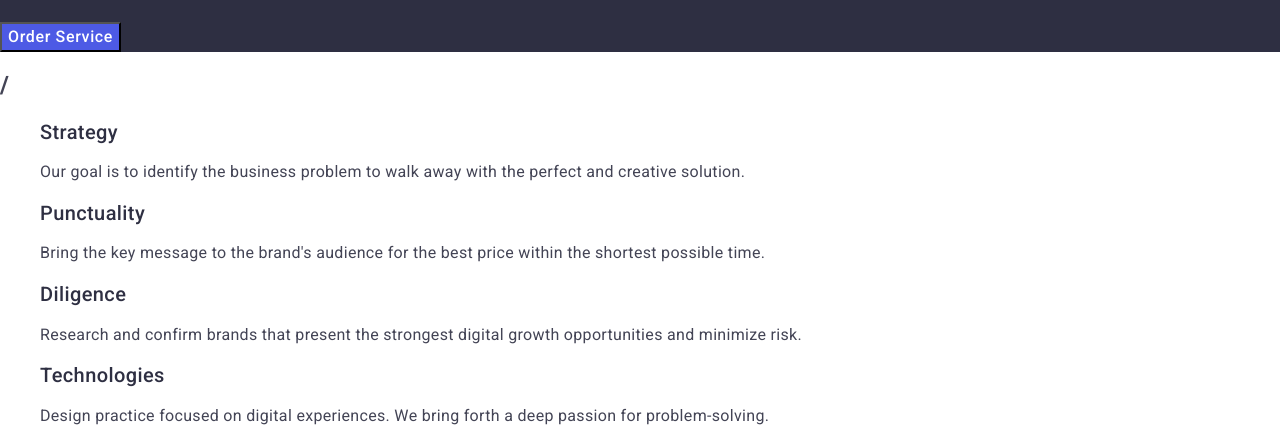
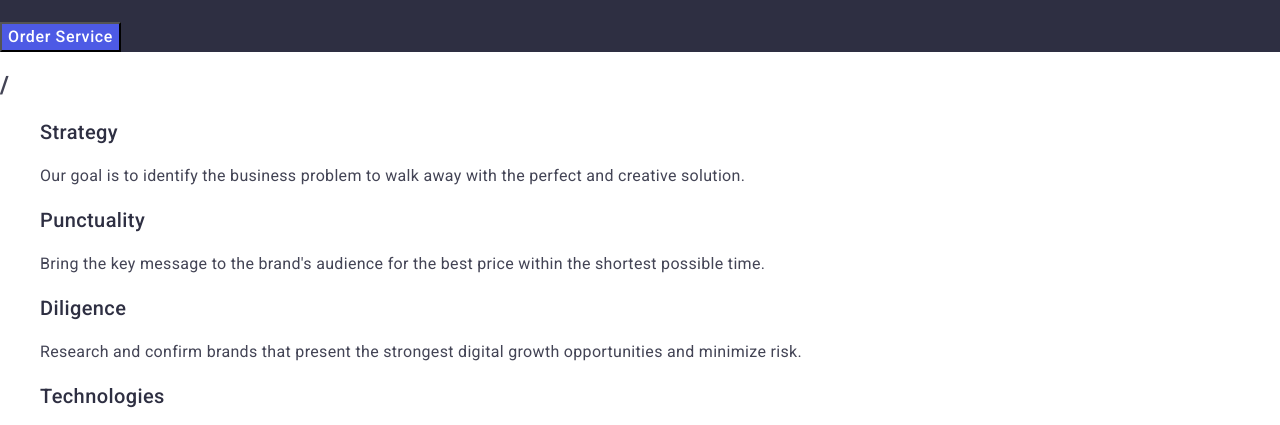
Before and after one commit to MykytaKononov/goit-markup-hw-02, a plain HTML site: page index.html in a window 1280 px wide. Shown: the part 364-789 px from the top of the page. Drawn offline with nearby package versions, Linux system fonts and the light colour scheme.

Commit message:
2/2final

```diff
--- a/index.html
+++ b/index.html
@@ -49,31 +49,31 @@
         <button type="button" class="button">Order Service</button>
       </section>
       <section class="features">
-        <h1>/</h1>
+        <h2>/</h2>
         <ul>
           <li>
-            <h2 class="features-h">Strategy</h2>
+            <h3 class="features-h">Strategy</h3>
             <p class="features-p">
               Our goal is to identify the business problem to walk away with the
               perfect and creative solution.
             </p>
           </li>
           <li>
-            <h2 class="features-h">Punctuality</h2>
+            <h3 class="features-h">Punctuality</h3>
             <p class="features-p">
               Bring the key message to the brand's audience for the best price
               within the shortest possible time.
             </p>
           </li>
           <li>
-            <h2 class="features-h">Diligence</h2>
+            <h3 class="features-h">Diligence</h3>
             <p class="features-p">
               Research and confirm brands that present the strongest digital
               growth opportunities and minimize risk.
             </p>
           </li>
           <li>
-            <h2 class="features-h">Technologies</h2>
+            <h3 class="features-h">Technologies</h3>
             <p class="features-p">
               Design practice focused on digital experiences. We bring forth a
               deep passion for problem-solving.
```
